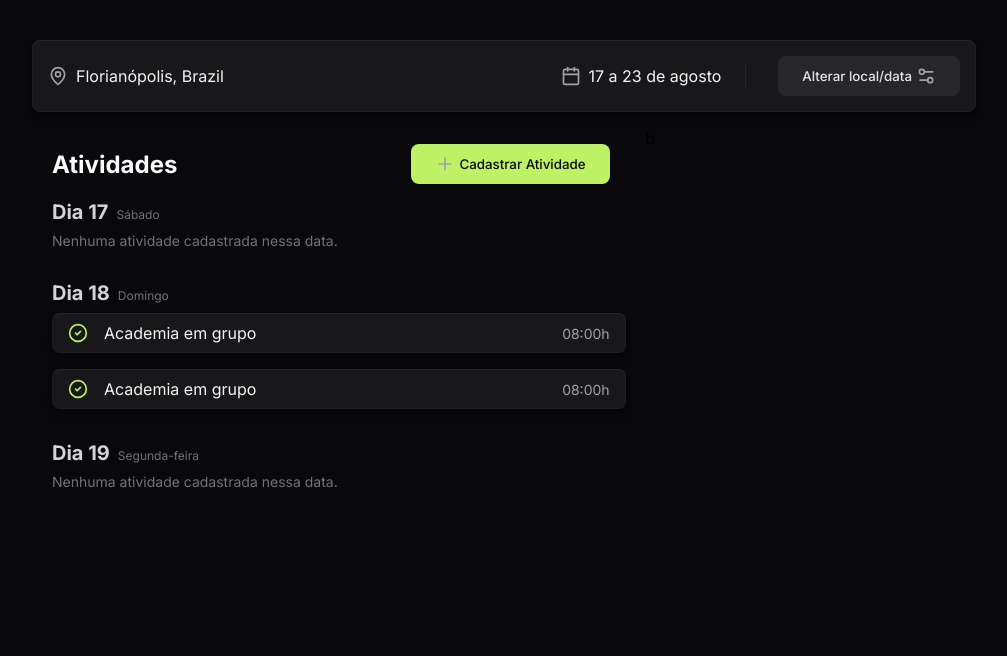
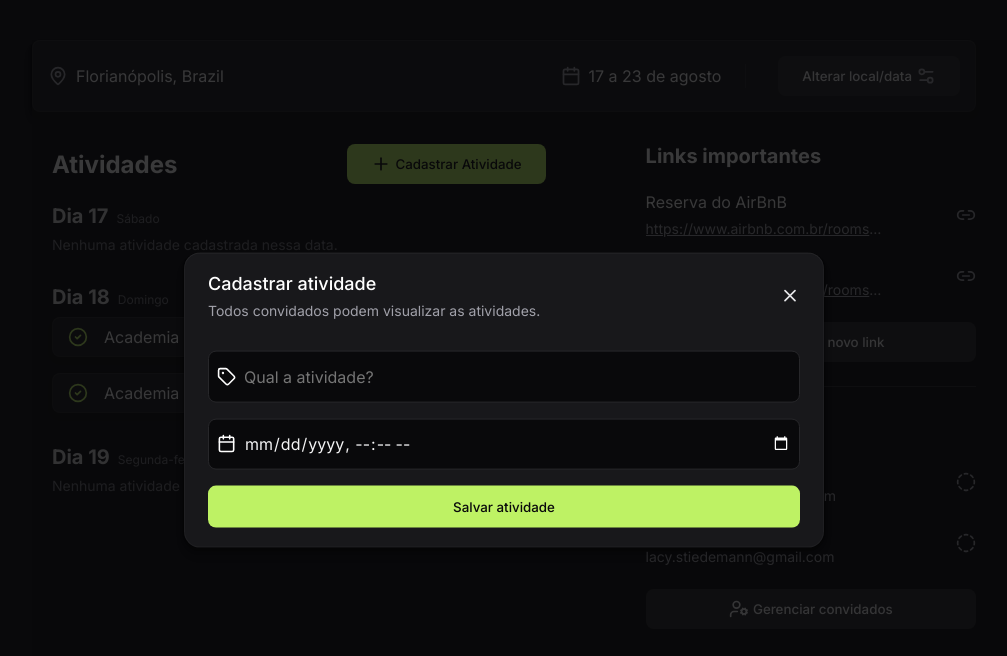
Before and after one commit to RafaelHDSV/Plann.er, a React (Vite) app: page /trips/1 in a window 1280 px wide. Both pictures are taken after a click on the button "Cadastrar Atividade". Shown: the top 656 px of the page, without its empty margins (136-1143 px from the left). Built offline with nearby package versions, Linux system fonts and the light colour scheme.

Commit message:
refactor: adding components

```diff
--- a/src/index.css
+++ b/src/index.css
@@ -406,8 +406,8 @@ a {
 	display: flex;
 	flex-direction: column;
 	gap: 1rem;
-	width: 100vw;
-	height: 100vh;
+	max-width: 100vw;
+	min-height: 100vh;
 	background-color: var(--black);
 	padding: 2.5rem 10.5rem;
 }
@@ -449,10 +449,11 @@ a {
 #trip-details main {
 	display: flex;
 	width: 100%;
+	padding: 1rem 0;
 }
 
 #trip-details main .activities {
-	padding: 0 1.25rem;
+	padding: 0 5rem 0 1.25rem;
 	width: 65%;
 }
 
@@ -464,7 +465,7 @@ a {
 	color: var(--gray-50);
 	box-shadow: none;
 	background-color: transparent;
-	padding-left: 0;
+	padding: 0 1.25rem 1.25rem 0;
 }
 
 #trip-details main .activities .days {
@@ -532,27 +533,242 @@ a {
 }
 
 #trip-details main aside {
+	display: flex;
+	flex-direction: column;
+	gap: 1.5rem;
 	width: 35%;
+}
+
+#trip-details main aside .links-container {
+	display: flex;
+	flex-direction: column;
+	gap: 1.5rem;
+}
+
+#trip-details main aside .links-container h2 {
+	font-size: 20px;
+	color: var(--gray-50);
+}
+
+#trip-details main aside .links-container .links {
+	display: flex;
+	flex-direction: column;
+	gap: 1rem;
+}
+
+#trip-details main aside .links-container .links .link {
+	display: flex;
+	justify-content: space-between;
+	align-items: center;
+	gap: 0.5rem;
+}
+
+#trip-details main aside .links-container .links .link .text {
+	display: flex;
+	flex-direction: column;
+	gap: 0.5rem;
+	width: 15rem;
+}
+
+#trip-details main aside .links-container .links .link .text span:first-child {
+	display: block;
+	font-size: 16px;
+	color: var(--gray-100);
+}
+
+#trip-details main aside .links-container .links .link .text a {
+	display: block;
+	font-size: 14px;
+	color: var(--gray-400);
+	text-overflow: ellipsis;
+	overflow: hidden;
+	white-space: normal;
+}
+#trip-details main aside .links-container .links .link .text a:hover {
+	color: var(--gray-200);
+}
+
+#trip-details main aside .guest-container {
+	display: flex;
+	flex-direction: column;
+	gap: 1.5rem;
+	border-top: 1px solid var(--gray-800);
+	padding-top: 1.5rem;
+}
+
+#trip-details main aside .guest-container h2 {
+	font-size: 20px;
+	color: var(--gray-50);
+}
+
+#trip-details main aside .guest-container .guests {
+	display: flex;
+	flex-direction: column;
+	gap: 1rem;
+}
+
+#trip-details main aside .guest-container .guests .guest {
+	display: flex;
+	justify-content: space-between;
+	align-items: center;
+	gap: 0.5rem;
+}
+
+#trip-details main aside .guest-container .guests .guest .text {
+	display: flex;
+	flex-direction: column;
+	gap: 0.5rem;
+	width: 15rem;
+}
+
+#trip-details
+	main
+	aside
+	.guest-container
+	.guests
+	.guest
+	.text
+	span:first-child {
+	display: block;
+	font-size: 16px;
+	color: var(--gray-100);
+}
+
+#trip-details main aside .guest-container .guests .guest .text span:last-child {
+	display: block;
+	font-size: 14px;
+	color: var(--gray-400);
+}
+
+.create-activity-effect {
+	position: fixed;
+	width: 100vw;
+	height: 100vh;
+	background-color: var(--black);
+	opacity: 80%;
+}
+
+.create-activity-container {
+	position: fixed;
+	top: 50%;
+	left: 50%;
+	transform: translate(-50%, -50%);
+	display: flex;
+	flex-direction: column;
+	justify-content: center;
+	align-items: center;
+	border-radius: 1rem;
+	max-width: 40rem;
+	width: 100%;
+	padding: 1.25rem 1.5rem;
+	gap: 2rem;
+	background-color: var(--gray-900);
+	color: var(--white);
+	box-shadow: 0px 8px 8px rgba(0, 0, 0, 0.1), 0px 4px 4px rgba(0, 0, 0, 0.1),
+		0px 2px 2px rgba(0, 0, 0, 0.1), 0px 0px 0px 1px rgba(0, 0, 0, 0.1),
+		inset 0px 0px 0px 1px rgba(255, 255, 255, 0.03),
+		inset 0px 1px 0px rgba(255, 255, 255, 0.03);
+	z-index: 999;
+}
+
+.create-activity-container .header-create-activity {
+	display: flex;
+	flex-direction: row;
+	justify-content: space-between;
+	align-items: center;
+	width: 100%;
+}
+
+.create-activity-container .header-create-activity .text {
+	display: flex;
+	flex-direction: column;
+	justify-content: center;
+	align-items: flex-start;
+	gap: 0.5rem;
+}
+
+.create-activity-container .header-create-activity .text h2 {
+	font-size: 18px;
+	font-weight: 500;
+}
+
+.create-activity-container .header-create-activity .text span {
+	font-size: 14px;
+	color: var(--gray-400);
+}
+
+.create-activity-container .header-create-activity .text span strong {
+	color: var(--gray-100);
+	font-weight: 500;
+}
+
+.create-activity-container .header-create-activity button {
+	outline: 0;
+	border: none;
+	background: transparent;
+	display: flex;
+	justify-content: center;
+	align-items: center;
+	cursor: pointer;
+	transition: 200ms all ease;
+}
+
+.create-activity-container .primary-button {
+	padding: 0.8rem 0;
+	width: 100%;
+}
+
+.create-activity-container form {
+	display: flex;
+	flex-direction: column;
+	align-items: center;
+	gap: 1rem;
+	width: 100%;
+}
+
+.create-activity-container .input-container {
+	display: flex;
+	justify-content: space-between;
+	align-items: center;
+	padding: 0.8rem 0.5rem;
+	background-color: var(--black);
+	border: 1px solid var(--gray-800);
+	border-radius: 0.5rem;
+	gap: 0.5rem;
+	width: 100%;
+}
+
+.create-activity-container form input {
+	outline: 0;
+	border: none;
+	background: transparent;
+	font-size: 16px;
+	color: var(--gray-100);
+	width: 100%;
+	color-scheme: dark;
 }
 
 /* INPUT ICON */
 
 .secundary-button .input-icon,
 .email-container header button .input-icon,
-.confirm-container header button .input-icon {
+.confirm-container header button .input-icon,
+.create-activity-container .header-create-activity button .input-icon {
 	color: var(--gray-200);
 }
 
 .email-container .email .input-icon,
 .email-container form .input-icon,
 #trip-details header .input-icon,
-.primary-container .input-container .input-icon {
+.primary-container .input-container .input-icon,
+#trip-details main aside .links-container .link .input-icon,
+#trip-details main aside .guest-container .guest .input-icon {
 	color: var(--gray-400);
 }
 
 .primary-button .input-icon,
 .email-container form button .input-icon,
-#trip-details main .ativities header .input-icon {
+#trip-details main .activities header .input-icon {
 	color: var(--black);
 }
 
--- /dev/null
+++ b/src/pages/TripDetails/CreateActivity.tsx
@@ -0,0 +1,56 @@
+import { Calendar, Tag, X } from 'lucide-react';
+
+interface CreateActivityProps {
+	setCreateActivity: (string: boolean) => void;
+}
+
+export function CreateActivity(props: CreateActivityProps) {
+	return (
+		<>
+			<div className='create-activity-effect'></div>
+
+			<div className='create-activity-container'>
+				<div className='header-create-activity'>
+					<div className='text'>
+						<h2>Cadastrar atividade</h2>
+						<span>
+							Todos convidados podem visualizar as
+							atividades.
+						</span>
+					</div>
+
+					<button
+						onClick={() => {
+							props.setCreateActivity(false);
+						}}>
+						<X className='input-icon' />
+					</button>
+				</div>
+
+				<form>
+					<div className='input-container'>
+						<Tag className='input-icon' />
+						<input
+							type='text'
+							name='title'
+							placeholder='Qual a atividade?'
+						/>
+					</div>
+
+					<div className='input-container'>
+						<Calendar className='input-icon' />
+						<input
+							type='datetime-local'
+							name='email'
+							placeholder='Data e horário da atividade'
+						/>
+					</div>
+
+					<button type='submit' className='primary-button'>
+						Salvar atividade
+					</button>
+				</form>
+			</div>
+		</>
+	);
+}
--- /dev/null
+++ b/src/pages/TripDetails/Guests.tsx
@@ -0,0 +1,36 @@
+import { CircleDashed, UserCog } from 'lucide-react';
+
+export function Guests() {
+	return (
+		<div className='guest-container'>
+			<h2>Convidados</h2>
+
+			<div className='guests'>
+				<div className='guest'>
+					<div className='text'>
+						<span>Jessica White</span>
+
+						<span>jessica.white44@yahoo.com</span>
+					</div>
+
+					<CircleDashed className='input-icon' />
+				</div>
+
+				<div className='guest'>
+					<div className='text'>
+						<span>Dr. Rita Pacocha</span>
+
+						<span>lacy.stiedemann@gmail.com</span>
+					</div>
+
+					<CircleDashed className='input-icon' />
+				</div>
+			</div>
+
+			<button className='secundary-button'>
+				<UserCog className='input-icon' />
+				Gerenciar convidados
+			</button>
+		</div>
+	);
+}
--- /dev/null
+++ b/src/pages/TripDetails/ImportantLinks.tsx
@@ -0,0 +1,40 @@
+import { Link2, Plus } from 'lucide-react';
+
+export function ImportantLinks() {
+	return (
+		<div className='links-container'>
+			<h2>Links importantes</h2>
+
+			<div className='links'>
+				<div className='link'>
+					<div className='text'>
+						<span>Reserva do AirBnB</span>
+
+						<a href=''>
+							https://www.airbnb.com.br/rooms/104700011104700011104700011
+						</a>
+					</div>
+
+					<Link2 className='input-icon' />
+				</div>
+
+				<div className='link'>
+					<div className='text'>
+						<span>Reserva do AirBnB</span>
+
+						<a href=''>
+							https://www.airbnb.com.br/rooms/104700011104700011104700011
+						</a>
+					</div>
+
+					<Link2 className='input-icon' />
+				</div>
+			</div>
+
+			<button className='secundary-button'>
+				<Plus className='input-icon' />
+				Cadastrar novo link
+			</button>
+		</div>
+	);
+}
--- a/src/pages/TripDetails/index.tsx
+++ b/src/pages/TripDetails/index.tsx
@@ -1,6 +1,14 @@
+import { useState } from 'react';
+
 import { Calendar, CircleCheck, MapPin, Plus, Settings2 } from 'lucide-react';
 
+import { CreateActivity } from './CreateActivity';
+import { ImportantLinks } from './ImportantLinks';
+import { Guests } from './Guests';
+
 export function TripDetails() {
+	const [createActivity, setCreateActivity] = useState(false);
+
 	return (
 		<div id='trip-details'>
 			<header>
@@ -26,7 +34,11 @@ export function TripDetails() {
 				<div className='activities'>
 					<header>
 						<h2>Atividades</h2>
-						<button className='primary-button'>
+						<button
+							onClick={() => {
+								setCreateActivity(true);
+							}}
+							className='primary-button'>
 							<Plus className='input-icon' />
 							Cadastrar Atividade
 						</button>
@@ -78,8 +90,16 @@ export function TripDetails() {
 					</div>
 				</div>
 
-				<aside>b</aside>
+				<aside>
+					<ImportantLinks />
+
+					<Guests />
+				</aside>
 			</main>
+
+			{createActivity && (
+				<CreateActivity setCreateActivity={setCreateActivity} />
+			)}
 		</div>
 	);
 }
```
